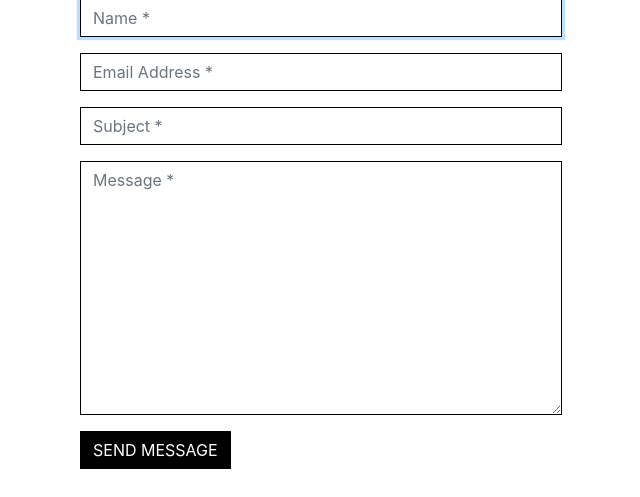
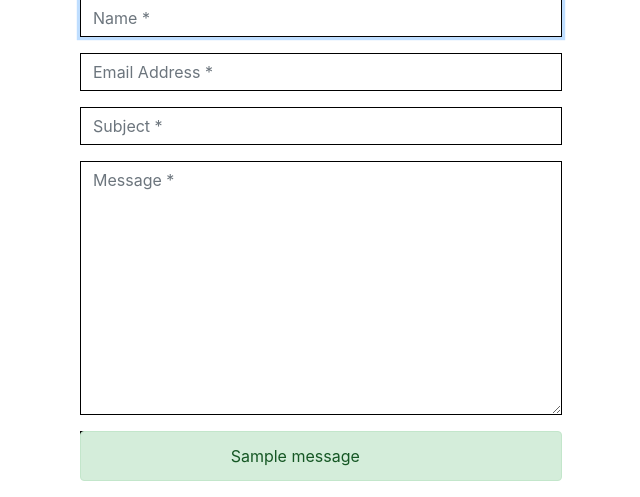
Before and after one commit to GDV373/PP5_Shiny_Garage_Malta-, a Django app: page /contact/ in a window 1280 px wide. Shown: the part 326-823 px from the top of the page, without its empty margins (319-959 px from the left). Before the commit the page ends 795 px from the top, so only its background shows below. Run offline with Django 5.2, Linux system fonts and the light colour scheme; tables that the repository leaves empty hold one stand-in row (values such as "Sample post"); one stand-in notice (Sample message) is shown; some libraries are stand-ins or nearby versions; some web fonts are replaced.

Commit message:
added contuct us v9 send message added

```diff
--- a/contact/templates/contact/contactus.html
+++ b/contact/templates/contact/contactus.html
@@ -16,11 +16,18 @@
         <div class="col-12 col-md-6 mt-3">
             <h2 class="logo-font text-center mb-4">Contact Us</h2>
             <hr>
-            <form method="POST" id="contact-form">
+            <form method="POST" action="{% url 'contact_us' %}" id="contact-form">
                 {% csrf_token %}
                 {{ form|crispy }}
-                <button type="button" id="submit-btn" class="btn btn-black rounded-0 text-uppercase float-left mb-2">Send message</button>
+                <button type="submit" class="btn btn-black rounded-0 text-uppercase float-left mb-2">Send message</button>
             </form>
+            {% if messages %}
+                {% for message in messages %}
+                    <div class="alert alert-{{ message.tags }}">
+                        {{ message }}
+                    </div>
+                {% endfor %}
+            {% endif %}
         </div>
     </div>
 </div>
```
